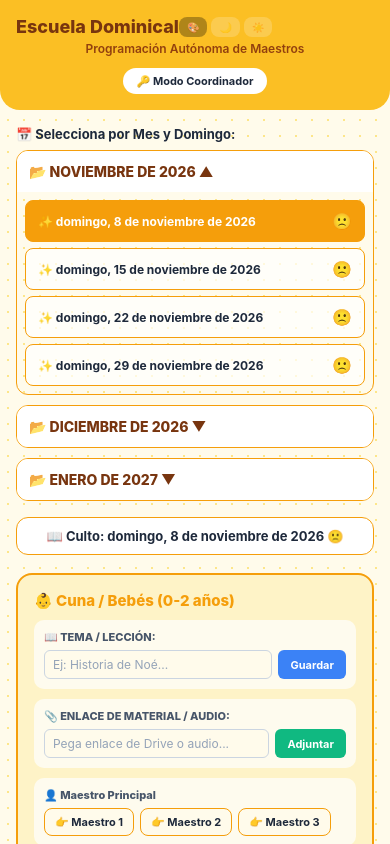
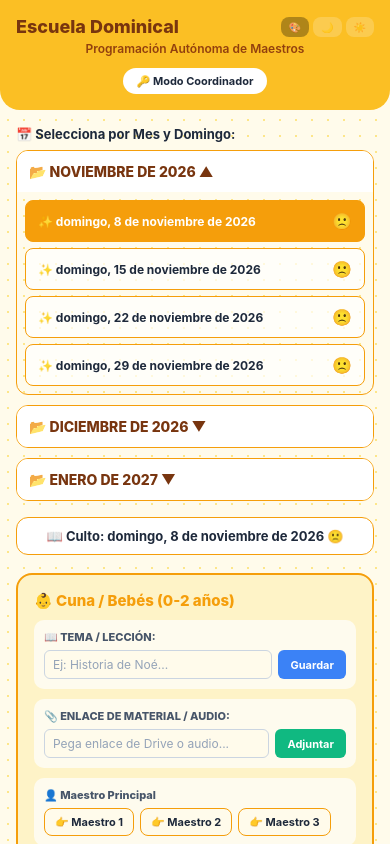
Before and after one commit to John-workship/escuela-dominical, a React Native app: screen / in a window 390 px wide. Built offline with nearby package versions, Linux system fonts and the light colour scheme; no server answers; the database is empty.

Commit message:
Fix: Supabase web client auth persist false

```diff
--- a/App.js
+++ b/App.js
@@ -47,8 +47,8 @@ const customStorage = {
 const supabase = createClient(SUPABASE_URL, SUPABASE_ANON_KEY, {
   auth: {
     storage: customStorage,
-    autoRefreshToken: true,
-    persistSession: true,
+    autoRefreshToken: false,
+    persistSession: false,
     detectSessionInUrl: false,
   },
 });
@@ -221,11 +221,15 @@ export default function App() {
         .eq('id', '1')
         .maybeSingle();
 
+      if (error) {
+        console.error('Error en fetchCloudState:', error.message);
+      }
+
       if (data && data.data) {
         setAppState(data.data);
       }
     } catch (err) {
-      console.log('Error al cargar estado de Supabase:', err);
+      console.log('Excepción al cargar estado de Supabase:', err);
     }
   };
 
@@ -238,6 +242,8 @@ export default function App() {
 
       if (error) {
         console.error('Error al guardar en Supabase:', error.message);
+      } else {
+        console.log('Guardado exitoso en Supabase');
       }
     } catch (error) {
       console.error('Excepción al sincronizar:', error);
@@ -663,7 +669,7 @@ const styles = StyleSheet.create({
   },
   headerTopRow: {
     flexDirection: 'row',
-    justifyContent: 'space-width',
+    justifyContent: 'space-between',
     alignItems: 'center',
     width: '100%',
     marginBottom: 4,
```
